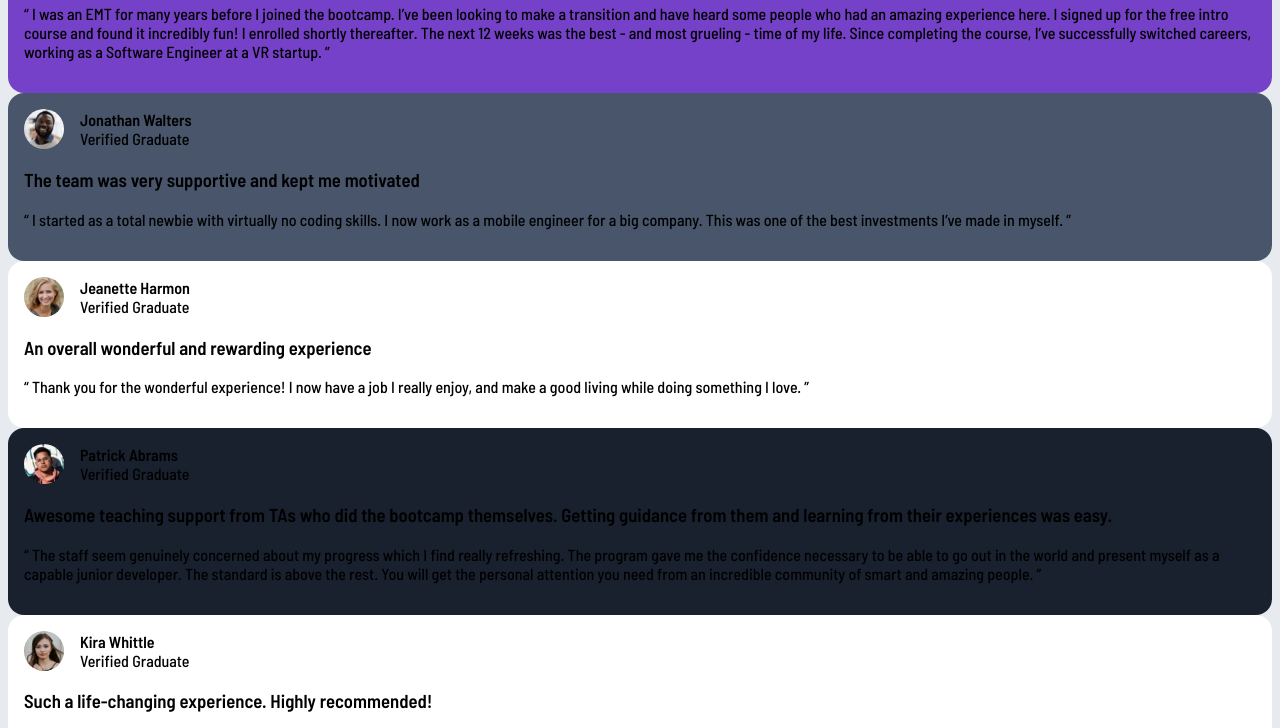
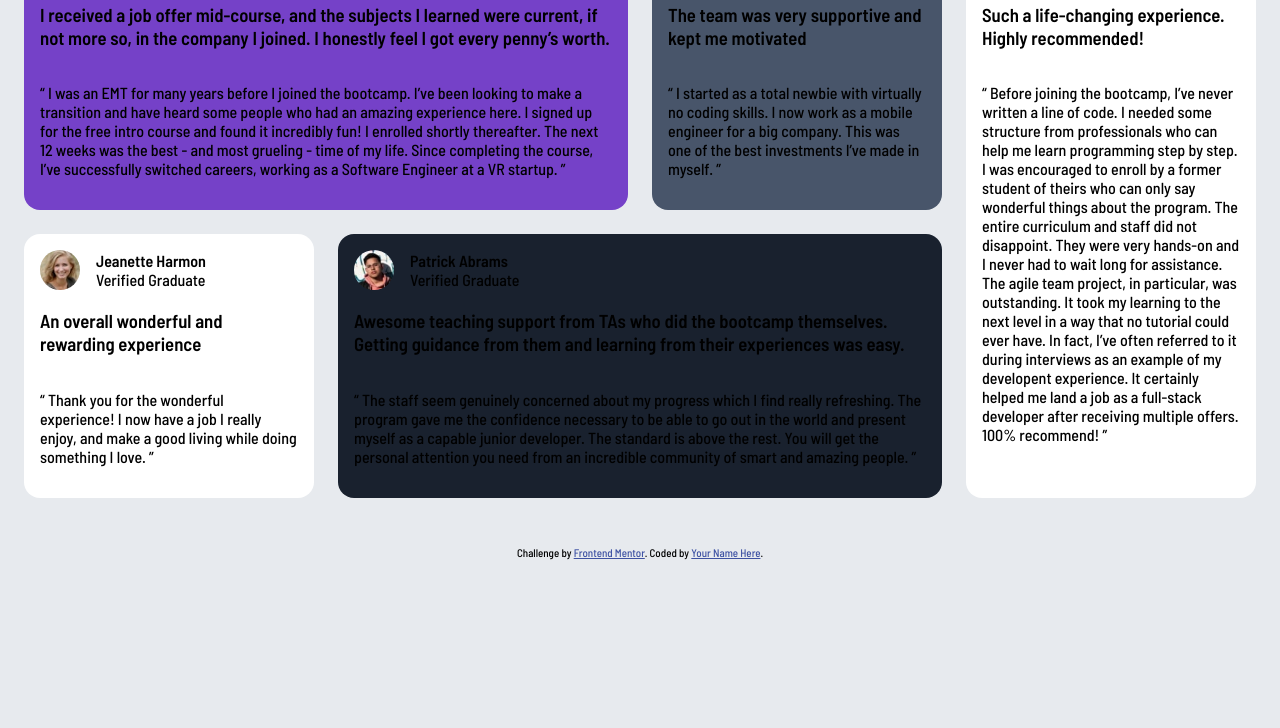
Before and after one commit to rodrigosantoscosta/testimonials-grid-section, a plain HTML site: page index.html in a window 1280 px wide. Shown: the part 120-848 px from the top of the page. After the commit the page ends 800 px from the top, so only its background shows below. Drawn offline with Linux system fonts and the light colour scheme.

Commit message:
grid-section

```diff
--- a/index.html
+++ b/index.html
@@ -35,9 +35,14 @@
       background-color: var(--color-grey-100);
     }
 
+
+
     .testimonial-card{
+      display: flex;
+      flex-direction: column;
       border-radius: 1rem;
       padding: 1rem;
+      max-width: 800px;
     }
 
     .testimonial-header{
@@ -66,24 +71,43 @@
       height: 40px
     }
 
+    .testimonials-section{
+      display: grid;
+      grid-template-columns: 1fr 1fr 1fr 1fr;
+      gap: 1.5rem;
+      margin: 2rem auto;
+      padding: 1rem;
+    }
+
     #card-1{
       background-color: var(--color-purple-500);
+      grid-column: 1 / span 2;
+      grid-row: 1;
+
     }
 
     #card-2{
       background-color: var(--color-grey-500);
+      grid-column: 3;
+      grid-row: 1;
     }
 
     #card-3{
       background-color: var(--color-white);
+      grid-column: 1;
+      grid-row: 2;
     }
 
     #card-4{
       background-color: var(--color-dark-blue);
+      grid-column: 2 / span 2;
+      grid-row: 2;
     }
 
     #card-5{
       background-color: var(--color-white);
+      grid-column: 4;
+      grid-row: 1 / span 2;
     }
 
 
@@ -92,7 +116,7 @@
   </style>
 </head>
 <body>
-  <section class="testimonials-section">
+  <div class="testimonials-section">
 
     <div class="testimonial-card" id="card-1">
       <div class="testimonial-header">
@@ -195,7 +219,7 @@
       </p>
     </div>
 
-  </section>
+  </div>
 
 
   <div class="attribution">
```
